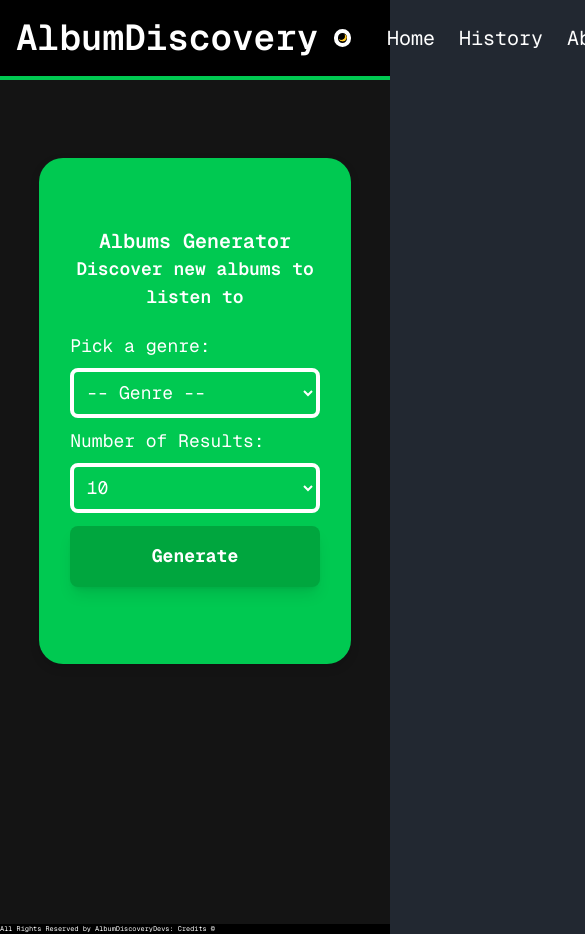
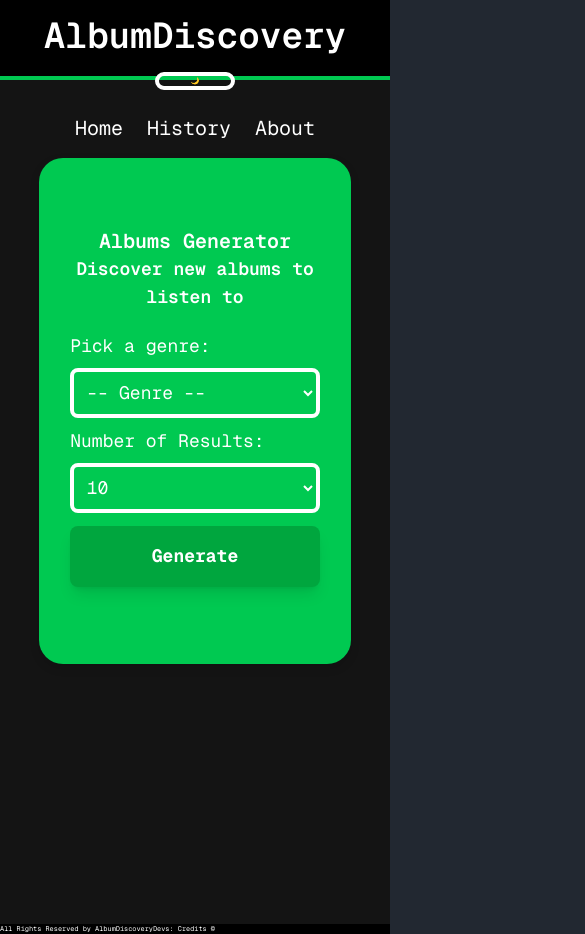
Before and after one commit to sphung01/cs391-final-project, a Next.js app: page / in a window 390 px wide. Shown: the top 934 px of the page, 585 px wide, since content can reach past the window. Built offline with nearby package versions, Linux system fonts and the light colour scheme.

Commit message:
small fix header overflowing on mobile, responsive design not yet implemented

```diff
--- a/components/Header.tsx
+++ b/components/Header.tsx
@@ -20,7 +20,7 @@ import { ModeContext } from "@/components/ThemeProvider";
 export default function Header() {
     // Styling Attributes to help keep the code clean and good for resuability
     const linkStyling = "p-1 m-2 text-xl hover:underline text-white";
-    const headerStyling = "flex justify-between items-center h-20 bg-black border-b-4 border-green-500";
+    const headerStyling = "flex flex-col sm:flex-row justify-between items-center h-20 bg-black border-b-4 border-green-500";
     const titleStyling = "text-4xl font-semibold p-4 text-white";
     const navStyling = "p-2 m-4";
 
```
